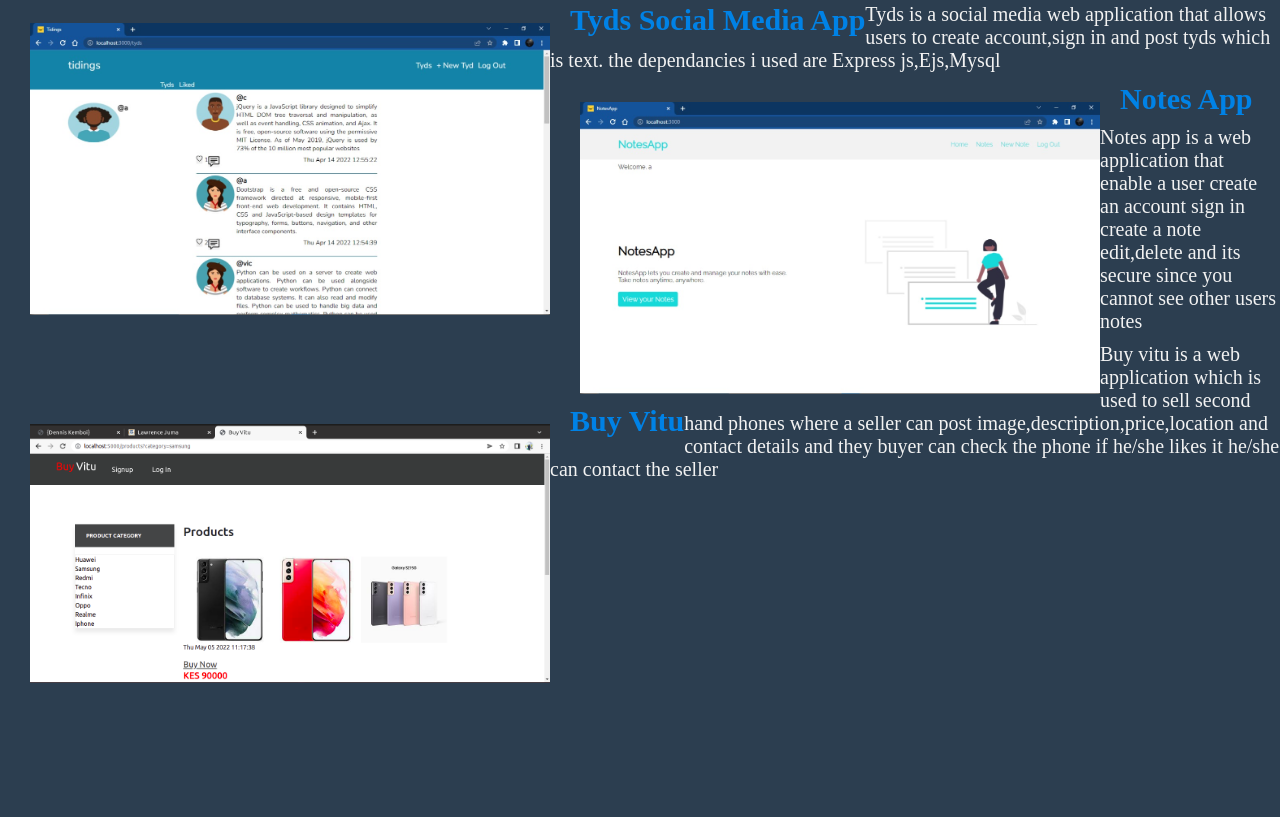
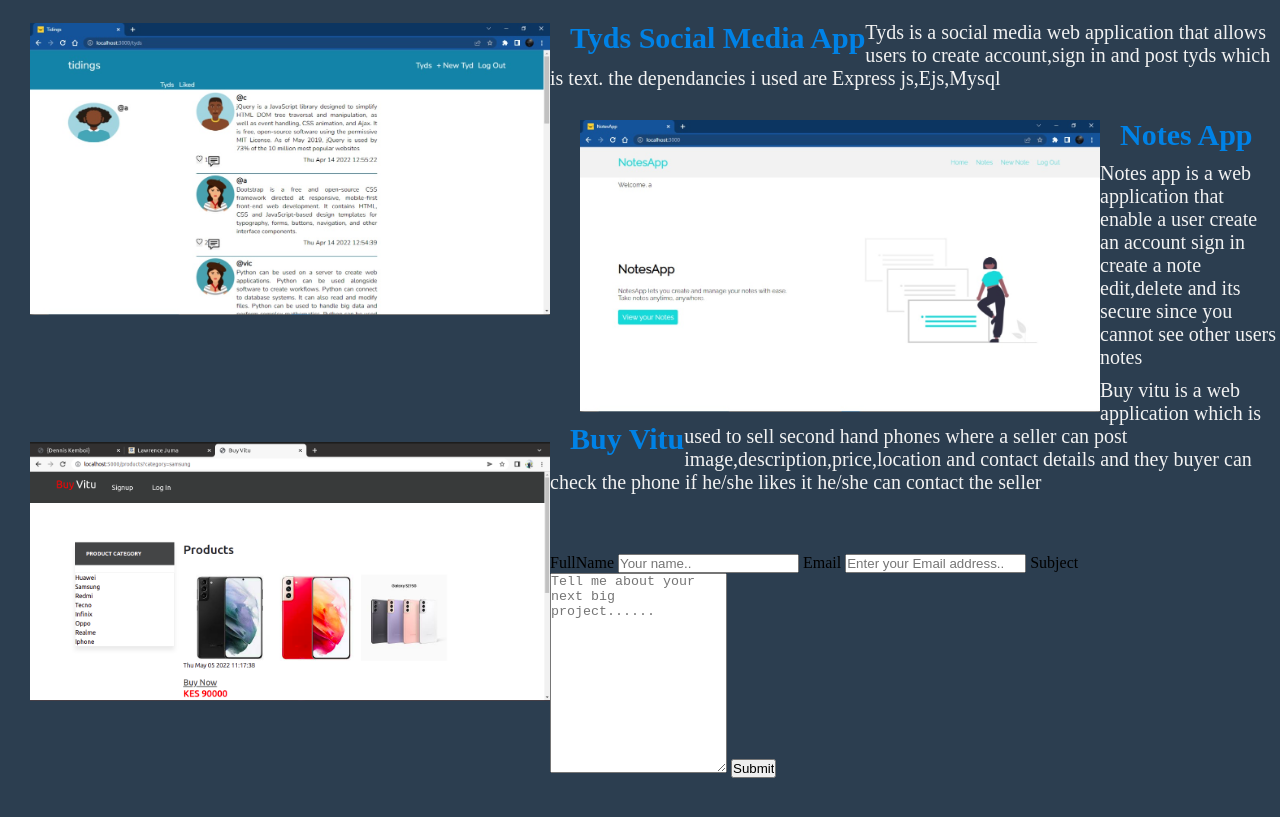
Before and after one commit to Developer-Dennis/portfolio, a plain HTML site: page index.html in a window 1280 px wide. Shown: the part 1623-2440 px from the top of the page. Before the commit the page ends 2316 px from the top, so only its background shows below. Drawn offline with Linux system fonts and the light colour scheme.

Commit message:
added contact us form and the logo

```diff
--- a/index.html
+++ b/index.html
@@ -12,14 +12,14 @@
       <label for="check" class="checkbtn">
         <i class="fas fa-bars"></i>
       </label>
-      <label class="logo">{DK}</label>
+      <a href="#"><img src="images/logo.png" alt="" width="80px"> </a>
       <ul>
 
         <li><a href="#about">About</a></li>
         <li><a href="#skills">Skills</a></li>
         <li><a href="#resume">Resume</a></li>
         <li><a href="#projects">Projects</a></li>
-        <li><a href="#">Contact</a></li>
+        <li><a href="#contact">Contact</a></li>
       </ul>
     </nav>
     <div class="portfolio">
@@ -68,13 +68,13 @@
         <div id="projects">
           <h1>My Projects</h1>
           <div class="myprojects">
-            <img src="images/1.jpg" alt="">
+            <img src="images/1.jpg" alt=""><br>
             <div class="text-app">
               <div class="text">
                   <h2>Tyds Social Media App</h2>
                   <p>Tyds is a social media web application that allows users to create account,sign in and post tyds which is text. the dependancies i used are Express js,Ejs,Mysql  </p>
                 </div>
-                  <img src="/images/2.jpg" alt="">
+                  <img src="/images/2.jpg" alt=""><br>
                 <div class="text">
                     <h2>Notes App</h2>
                     <p>Notes app is a web application that enable a user create an account sign in create a note edit,delete and its secure since you cannot see other users notes</p>
@@ -88,6 +88,25 @@
         </div>
         </div>
     </div>
+
+    <div class="container" id="contact">
+      <form action="action_page.php">
+
+        <label for="fname">FullName</label>
+        <input type="text" id="fname" name="firstname" placeholder="Your name.." required>
+
+        <label for="email">Email</label>
+        <input type="text" id="email" name="email" placeholder="Enter your Email address..">
+
+
+
+        <label for="subject">Subject</label>
+        <textarea id="subject" name="subject" placeholder="Tell me about your next big project......" style="height:200px"></textarea>
+
+        <input type="submit" value="Submit">
+
+      </form>
+    </div>
     <script src="index.js"></script>
   </body>
 </html>
```
